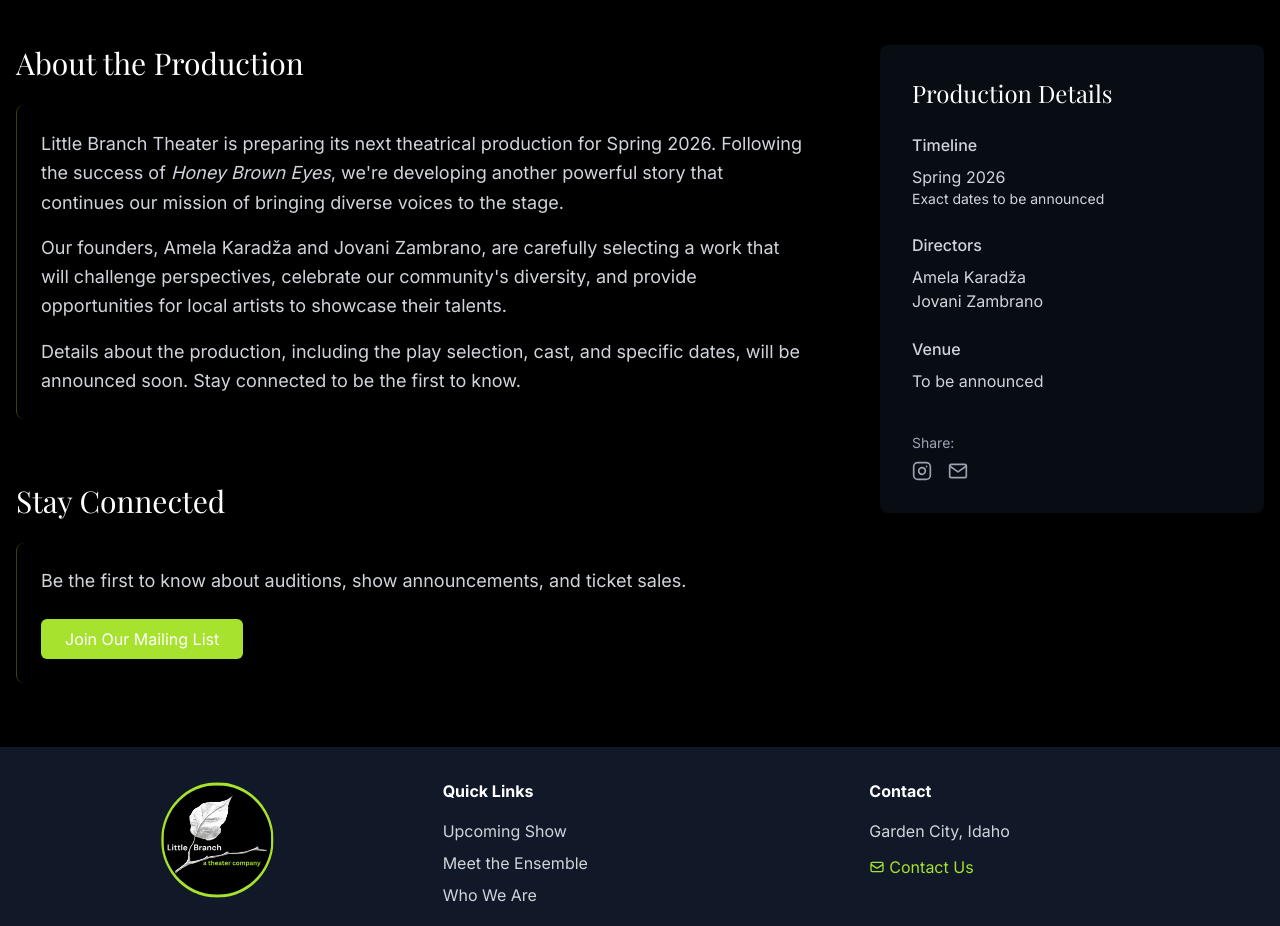
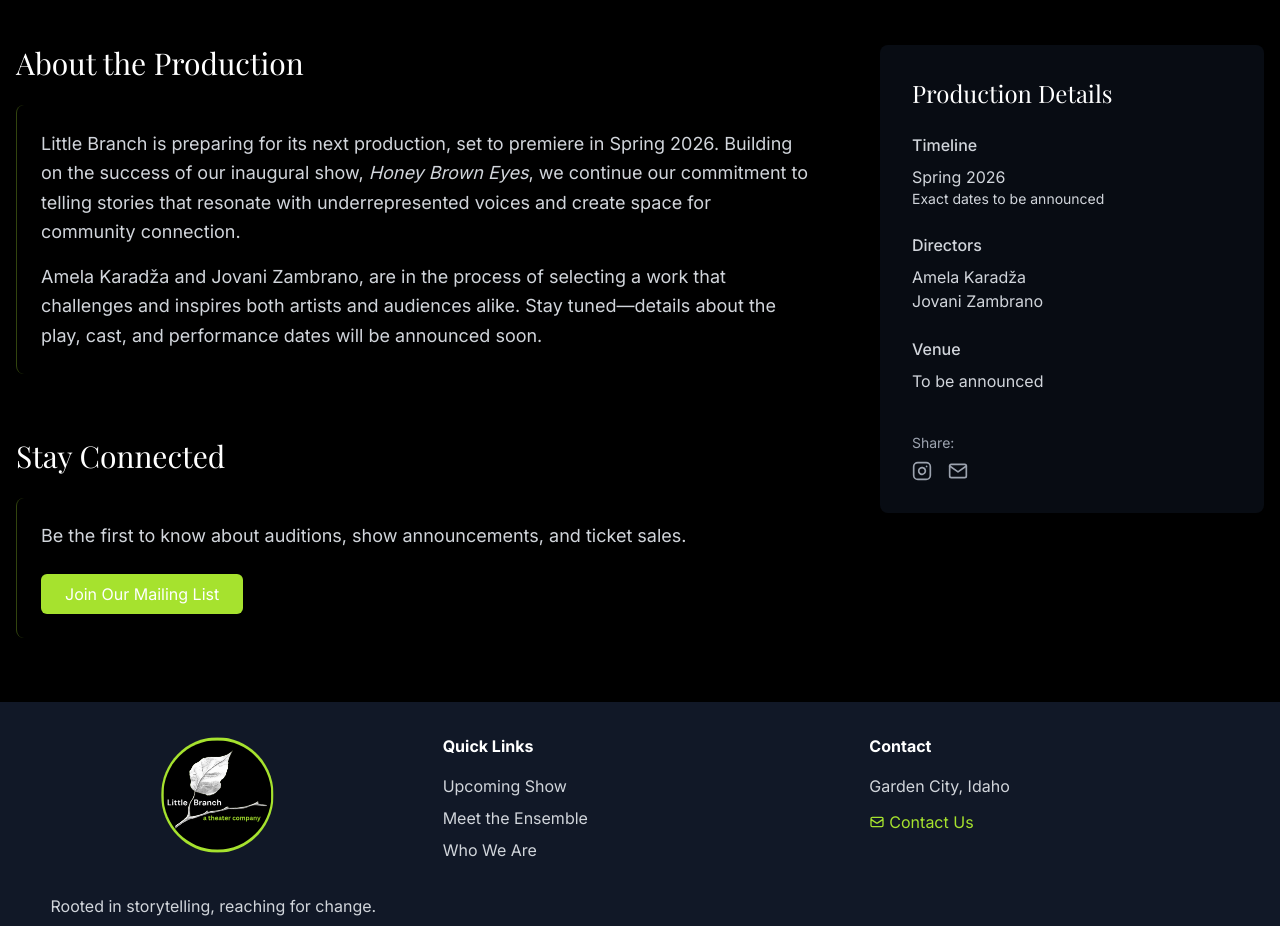
Before and after one commit to gzambran/littleBranchTheater, a Next.js app: page /shows/coming-soon in a window 1280 px wide. Shown: the part 1140-2066 px from the top of the page. Built offline with nearby package versions, Linux system fonts and the light colour scheme; a web font is replaced by a local one.

Commit message:
"Update About the Production section content"

```diff
--- a/src/app/shows/coming-soon/page.tsx
+++ b/src/app/shows/coming-soon/page.tsx
@@ -95,13 +95,15 @@ export default function ComingSoonPage() {
           <div className="space-y-12">
             <ShowContentSection title="About the Production">
   <p className="text-gray-300 text-lg leading-relaxed mb-4">
-                Little Branch Theater is preparing its next theatrical production for Spring 2026.
-                Following the success of <em>Honey Brown Eyes</em>, we're developing another powerful
-                story that continues our mission of bringing diverse voices to the stage.
+    Little Branch is preparing for its next production, set to premiere in Spring 2026.
+    Building on the success of our inaugural show, <em>Honey Brown Eyes</em>, we continue our
+    commitment to telling stories that resonate with underrepresented voices and create
+    space for community connection.
   </p>
   <p className="text-gray-300 text-lg leading-relaxed">
-                Details about the production, including the play selection, cast, and specific dates,
-                will be announced soon. Stay connected to be the first to know.
+    Amela Karadža and Jovani Zambrano, are in the process of selecting a work that challenges
+    and inspires both artists and audiences alike. Stay tuned—details about the play, cast,
+    and performance dates will be announced soon.
   </p>
 </ShowContentSection>
 
@@ -141,18 +143,15 @@ export default function ComingSoonPage() {
             <div className="md:col-span-2 space-y-16">
              <ShowContentSection title="About the Production">
   <p className="text-gray-300 text-lg leading-relaxed mb-4">
-                  Little Branch Theater is preparing its next theatrical production for Spring 2026.
-                  Following the success of <em>Honey Brown Eyes</em>, we're developing another powerful
-                  story that continues our mission of bringing diverse voices to the stage.
-                </p>
-                <p className="text-gray-300 text-lg leading-relaxed mb-4">
-                  Our founders, Amela Karadža and Jovani Zambrano, are carefully selecting a work that
-                  will challenge perspectives, celebrate our community's diversity, and provide opportunities
-                  for local artists to showcase their talents.
+    Little Branch is preparing for its next production, set to premiere in Spring 2026.
+    Building on the success of our inaugural show, <em>Honey Brown Eyes</em>, we continue our
+    commitment to telling stories that resonate with underrepresented voices and create
+    space for community connection.
   </p>
   <p className="text-gray-300 text-lg leading-relaxed">
-                  Details about the production, including the play selection, cast, and specific dates,
-                  will be announced soon. Stay connected to be the first to know.
+    Amela Karadža and Jovani Zambrano, are in the process of selecting a work that challenges
+    and inspires both artists and audiences alike. Stay tuned—details about the play, cast,
+    and performance dates will be announced soon.
   </p>
 </ShowContentSection>
 
```
Lines whose indentation alone changed are shown as unchanged.
